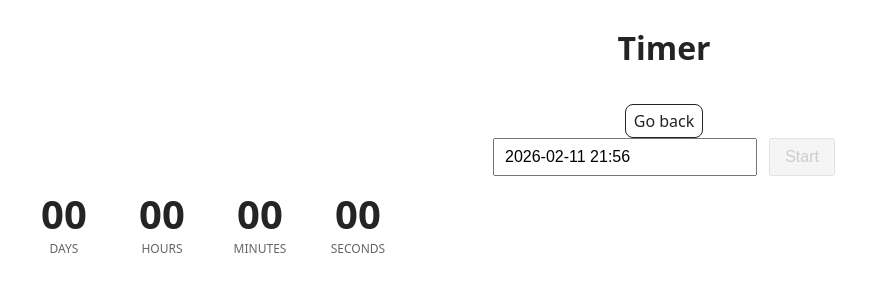
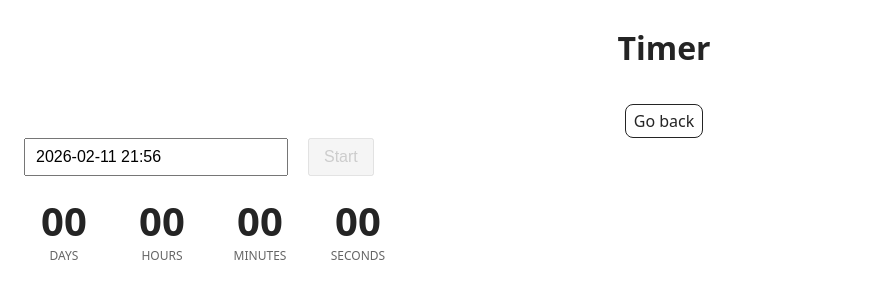
Before and after one commit to IrynaShashkevych28/goit-js-hw-10, a website built with Vite: page src/1-timer.html in a window 1280 px wide. Shown: the top 298 px of the page, without its empty margins (0-874 px from the left). Built offline with nearby package versions, Linux system fonts and the light colour scheme.

Commit message:
add new changes

```diff
--- a/src/1-timer.html
+++ b/src/1-timer.html
@@ -13,9 +13,10 @@
         <h1 class="main-title">Timer</h1>
         <a class="back-link" href="./index.html">Go back</a>
       </div>
-      <input type="text" id="datetime-picker" />
-      <button type="button" data-start>Start</button>
-
+      <div class="controls">
+        <input type="text" id="datetime-picker" />
+        <button type="button" data-start>Start</button>
+      </div>
       <div class="timer">
         <div class="field">
           <span class="value" data-days>00</span>
--- a/src/css/1-timer.css
+++ b/src/css/1-timer.css
@@ -46,3 +46,10 @@ input[disabled] {
   opacity: 0.7;
   margin-top: 6px;
 }
+.controls {
+  display: flex;
+  flex-direction: row;
+  align-items: center;
+  gap: 12px;
+  margin-bottom: 25px;
+}
```
